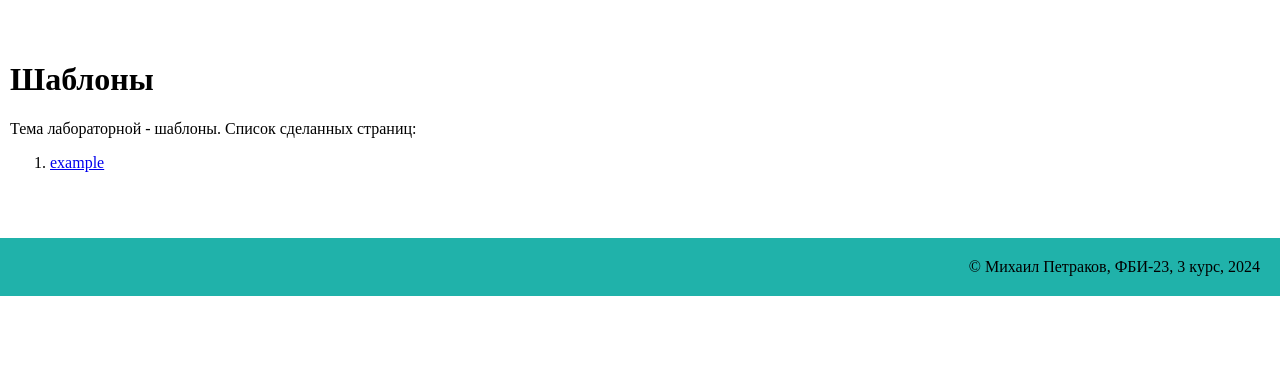
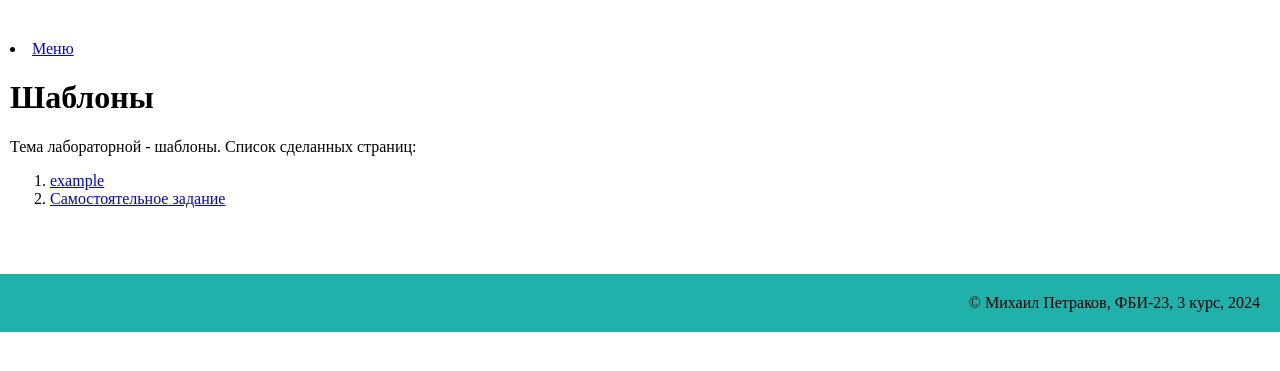
Before and after one commit to mikhailpetrakov/web-prog-labs-2, a Flask app: page /lab2/ in a window 1280 px wide. Shown: the part 58-429 px from the top of the page. Run offline with Flask 3, Linux system fonts and the light colour scheme.

Commit message:
Добавлены ссылки

```diff
--- a/app.py
+++ b/app.py
@@ -22,6 +22,9 @@ def menu():
         <ul>
             <li>
                 <a href="/lab1">1 лабораторная</a>
+            </li>
+            <li>
+                <a href="/lab2">2 лабораторная</a>
             </li>
         </ul>
 
--- a/templates/base.html
+++ b/templates/base.html
@@ -12,6 +12,9 @@
     </header>
 
     <main>
+        <li>
+            <a href="/menu">Меню</a>
+        </li>
         {% block main %}{% endblock %}
     </main>
 
--- a/templates/lab2.html
+++ b/templates/lab2.html
@@ -9,5 +9,8 @@
         <li>
             <a href="/lab2/example">example</a>
         </li>
+        <li>
+            <a href="/lab2/nba">Самостоятельное задание</a>
+        </li>
     </ol>
 {% endblock %}
```
